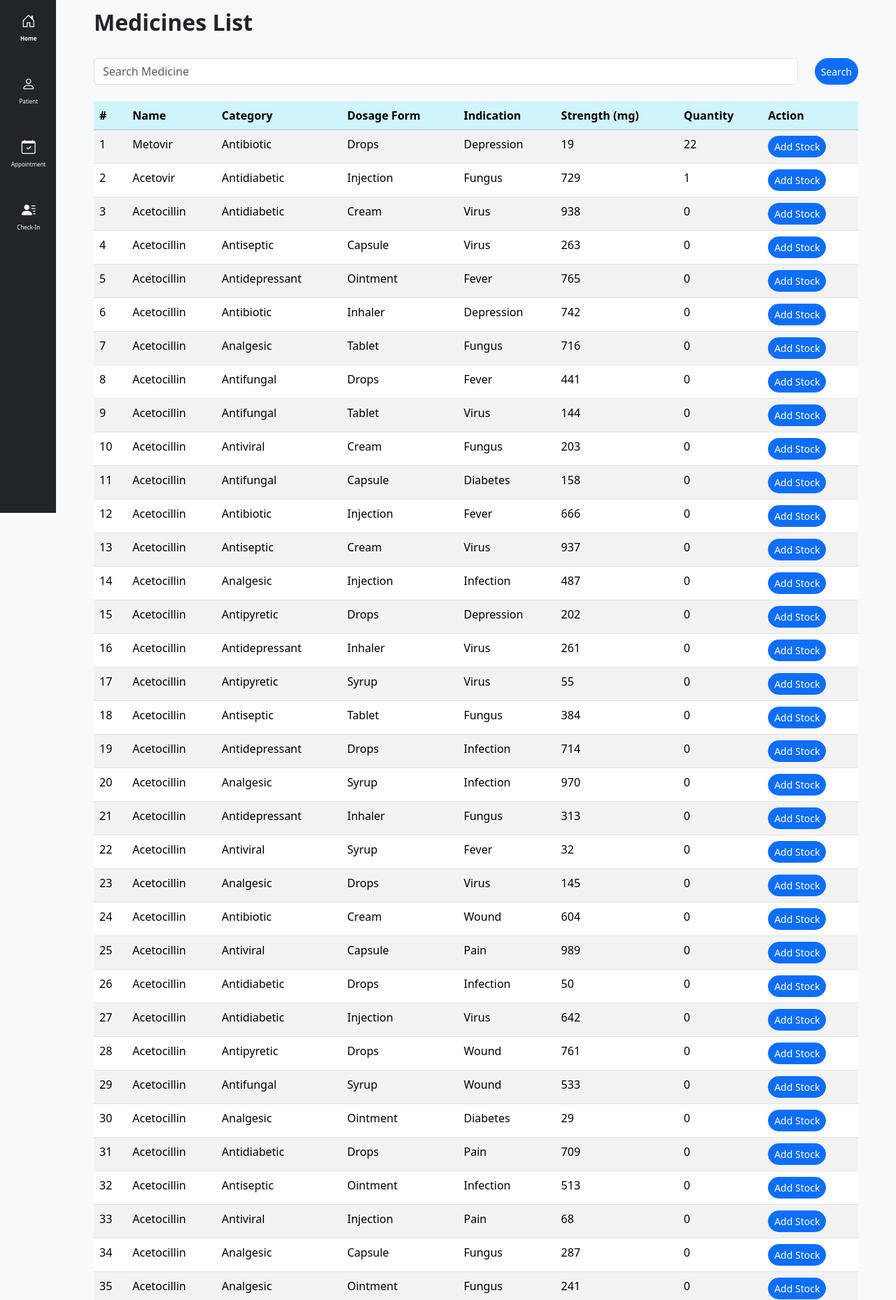
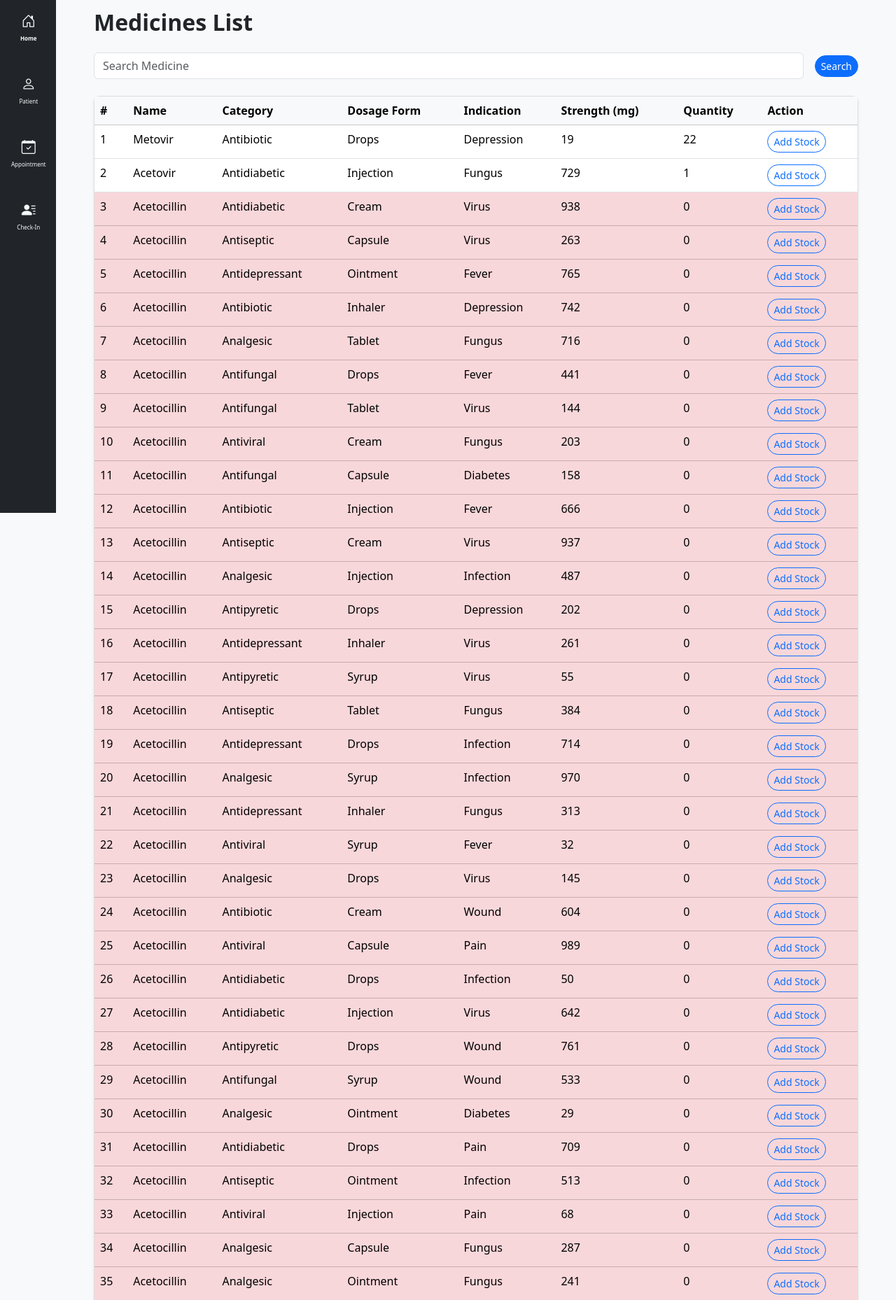
Before and after one commit to rahimi-mohd/CMS-extend, a Django app: page /inventory_list/ in a window 1280 px wide. Shown: the part 67-1925 px from the top of the page at 70% size. Run offline with Django 5.2, Linux system fonts and the light colour scheme; a user stored in the database is signed in; data comes from the database, SQL or seed files in the repository; some web fonts are replaced.

Commit message:
another design fix

```diff
--- a/clinic/templates/clinic/inventory_list.html
+++ b/clinic/templates/clinic/inventory_list.html
@@ -7,16 +7,15 @@
         <h2 class="fw-bold">Medicines List</h2>
     </div>
 
-    <!-- Search form -->
-    <div class="container-flex mt-4 pb-4">
-        <form method="GET" class="d-flex">
+    <!-- Search Form -->
+    <div class="mb-4">
+        <form method="GET" class="d-flex align-items-center">
             <input type="text" name="search" value="{{ request.GET.search }}" placeholder="Search Medicine"
-                class="form-control me-4" />
+                class="form-control me-3" />
             <button type="submit" class="btn btn-sm btn-primary rounded-pill">Search</button>
 
-            <!-- Clear Search Button -->
             {% if request.GET.search %}
-            <a href="{% url 'clinic:inventory_list' %}" class="btn btn-sm btn-secondary rounded-pill ms-4">
+            <a href="{% url 'clinic:inventory_list' %}" class="btn btn-sm btn-secondary rounded-pill ms-3">
                 Clear Search
             </a>
             {% endif %}
@@ -24,9 +23,11 @@
     </div>
 
     <!-- Medicine Table -->
-    <table class="table table-striped">
-        <thead>
-            <tr class="table-info">
+    <div class="card shadow-sm">
+        <div class="card-body p-0">
+            <table class="table table-hover mb-0">
+                <thead class="table-light">
+                    <tr>
                         <th>#</th>
                         <th>Name</th>
                         <th>Category</th>
@@ -39,7 +40,7 @@
                 </thead>
                 <tbody>
                     {% for med in medicines %}
-            <tr {% if not med.quantity_in_stock %} style="color: red;" {% endif %}>
+                    <tr {% if not med.quantity_in_stock %} class="table-danger" {% endif %}>
                         <td>{{ forloop.counter }}</td>
                         <td>{{ med.name }}</td>
                         <td>{{ med.category }}</td>
@@ -48,29 +49,34 @@
                         <td>{{ med.strength }}</td>
                         <td>{{ med.quantity_in_stock }}</td>
                         <td>
-                    <a class="btn rounded-pill btn-primary btn-sm" href="{% url 'clinic:add_stock' med.pk %}"
-                        role="button">
+                            <a class="btn btn-sm btn-outline-primary rounded-pill"
+                                href="{% url 'clinic:add_stock' med.pk %}">
                                 Add Stock
                             </a>
                         </td>
                     </tr>
                     {% empty %}
                     <tr>
-                <td colspan="8" class="text-center"><em>No medicines found.</em></td>
+                        <td colspan="8" class="text-center text-muted"><em>No medicines found.</em></td>
                     </tr>
                     {% endfor %}
                 </tbody>
             </table>
+        </div>
+    </div>
 
     <!-- Pagination -->
-    <nav>
+    {% if medicines.has_other_pages %}
+    <nav class="mt-4">
         <ul class="pagination justify-content-center">
             {% if medicines.has_previous %}
             <li class="page-item">
-                <a class="page-link" href="?page=1">First</a>
+                <a class="page-link"
+                    href="?page=1{% if request.GET.search %}&search={{ request.GET.search }}{% endif %}">First</a>
             </li>
             <li class="page-item">
-                <a class="page-link" href="?page={{ medicines.previous_page_number }}">Previous</a>
+                <a class="page-link"
+                    href="?page={{ medicines.previous_page_number }}{% if request.GET.search %}&search={{ request.GET.search }}{% endif %}">Previous</a>
             </li>
             {% endif %}
 
@@ -80,14 +86,17 @@
 
             {% if medicines.has_next %}
             <li class="page-item">
-                <a class="page-link" href="?page={{ medicines.next_page_number }}">Next</a>
+                <a class="page-link"
+                    href="?page={{ medicines.next_page_number }}{% if request.GET.search %}&search={{ request.GET.search }}{% endif %}">Next</a>
             </li>
             <li class="page-item">
-                <a class="page-link" href="?page={{ medicines.paginator.num_pages }}">Last</a>
+                <a class="page-link"
+                    href="?page={{ medicines.paginator.num_pages }}{% if request.GET.search %}&search={{ request.GET.search }}{% endif %}">Last</a>
             </li>
             {% endif %}
         </ul>
     </nav>
+    {% endif %}
 </div>
 
 {% endblock %}
```
Also changed, not shown: accounts/templates/accounts/user_list.html (+21 -12 lines). Lines whose indentation alone changed are shown as unchanged.
